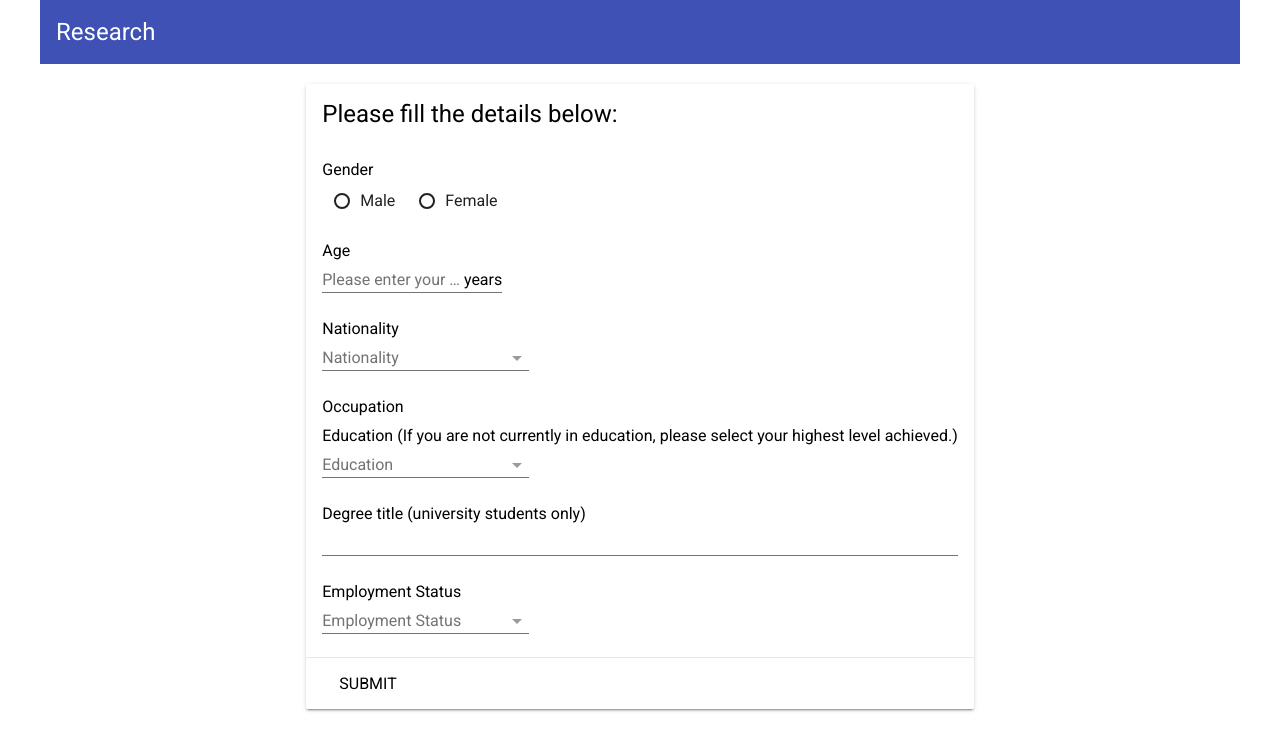
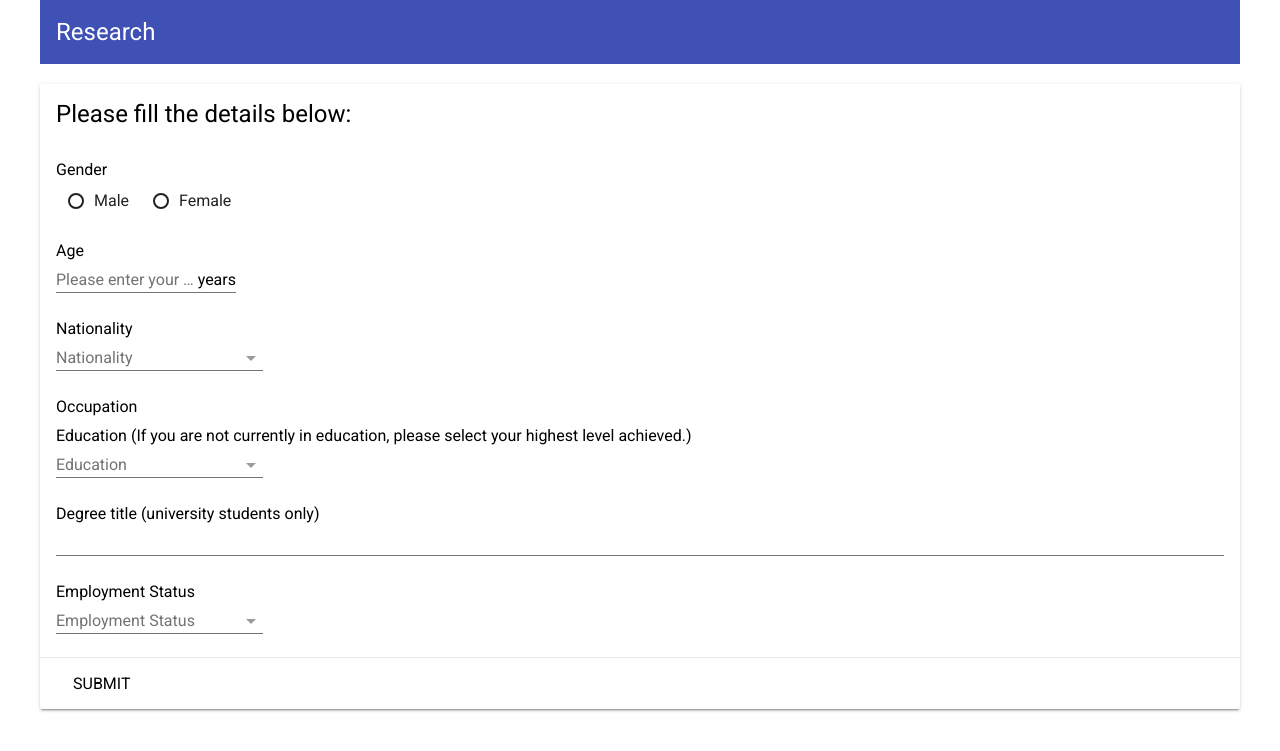
Before and after one commit to siddhantfriends/emotions, a PHP site: page / in a window 1280 px wide. Shown: the top 751 px of the page. Run offline with PHP 8.4, Linux system fonts and the light colour scheme; data that the repository does not hold is empty; some libraries are stand-ins or nearby versions.

Commit message:
css updated for full size card

```diff
--- a/style/main.css
+++ b/style/main.css
@@ -11,6 +11,10 @@ body > div#content {
 paper-toolbar > div#topBar > span.title {
     margin-left: 0px;
     font-size: 24px;
+}
+
+paper-card {
+    width: 100%;
 }
 
 paper-card#user-details-1 {
```
